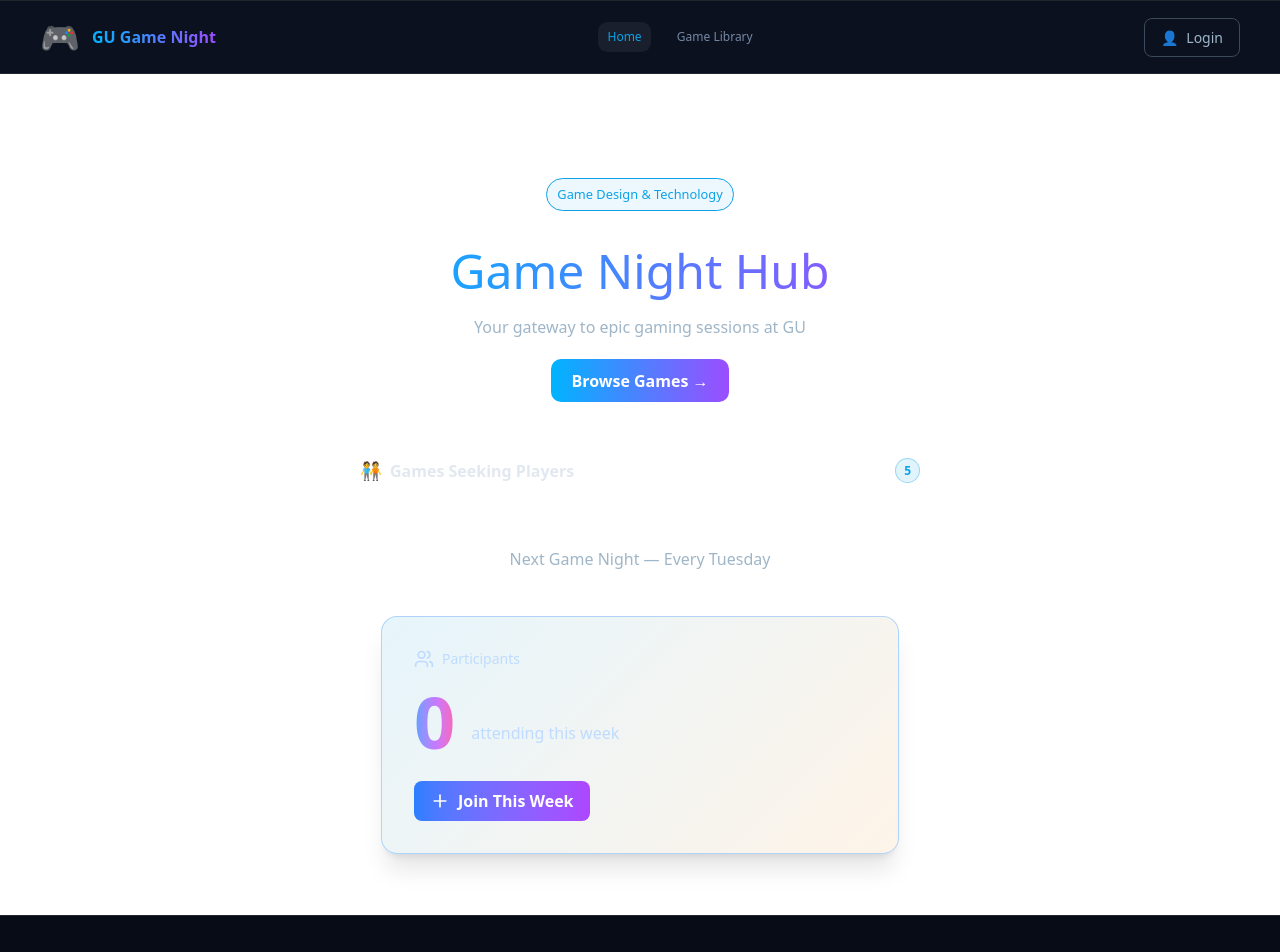
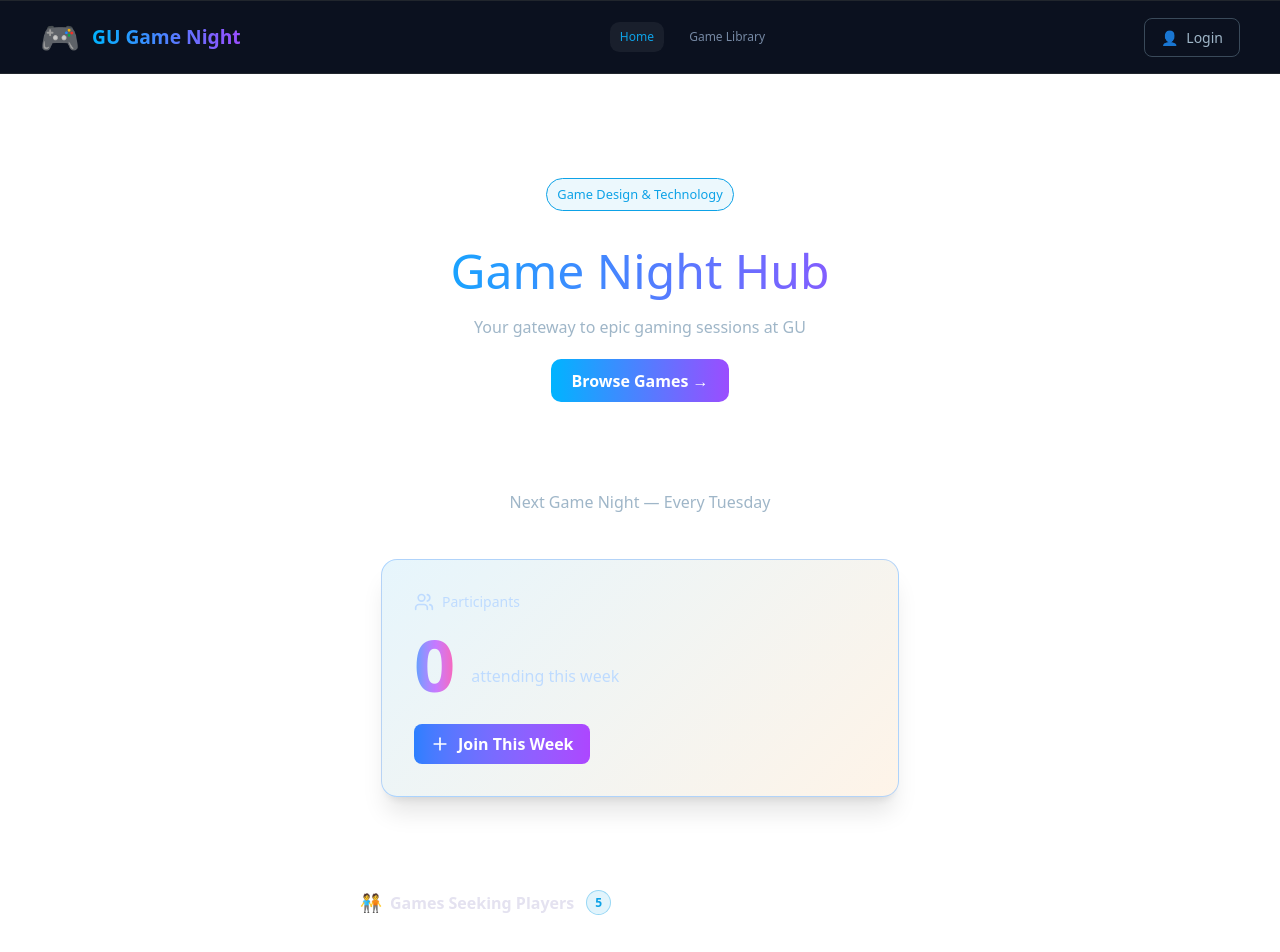
Before and after one commit to ansbilalgit/piasta-net-frontend, a Next.js app: page / in a window 1280 px wide. Shown: the top 952 px of the page. Built offline with nearby package versions, Linux system fonts and the light colour scheme.

Commit message:
Added color when switching tab & GE counter.

```diff
--- a/app/globals.css
+++ b/app/globals.css
@@ -50,7 +50,7 @@
   display: flex;
   align-items: center;
   gap: 0.75rem;
-  font-size: 1rem;
+  font-size: 1.2rem;
   font-weight: 700;
   white-space: nowrap;
   grid-column: 1;
@@ -113,9 +113,8 @@
 .event-counter {
   display: flex;
   align-items: center;
-  justify-content: space-between;
   gap: 0.75rem;
-  color: #e2e8f0;
+  color: #e4e2f0;
 }
 
 .event-counter-left {
@@ -149,7 +148,12 @@
 }
 
 .event-counter-section {
-  margin: 0.5rem 0 1.5rem;
+  display: flex;
+  align-items: center;
+  gap: 0.75rem;
+  width: 100%;
+  max-width: 1200px;
+  margin: 4.5rem auto 1.5rem;
 }
 
 .header-top {
--- a/app/page.tsx
+++ b/app/page.tsx
@@ -11,16 +11,16 @@ export default function HomePage() {
         <a href="/games" className="btn-cta">Browse Games →</a>
       </section>
 
-      <section className="event-counter-section">
-        <EventCounter icon="🧑‍🤝‍🧑" label="Games Seeking Players" count={5} />
-      </section>
-
       <section className="next-game">
         <h3>Next Game Night — Every Tuesday</h3>
         <div className="next-card">
           <ParticipantCounter />
         </div>
       </section>
+
+      <section className="event-counter-section">
+        <EventCounter icon="🧑‍🤝‍🧑" label="Games Seeking Players" count={5} />
+      </section>
     </div>
   );
 }
```
